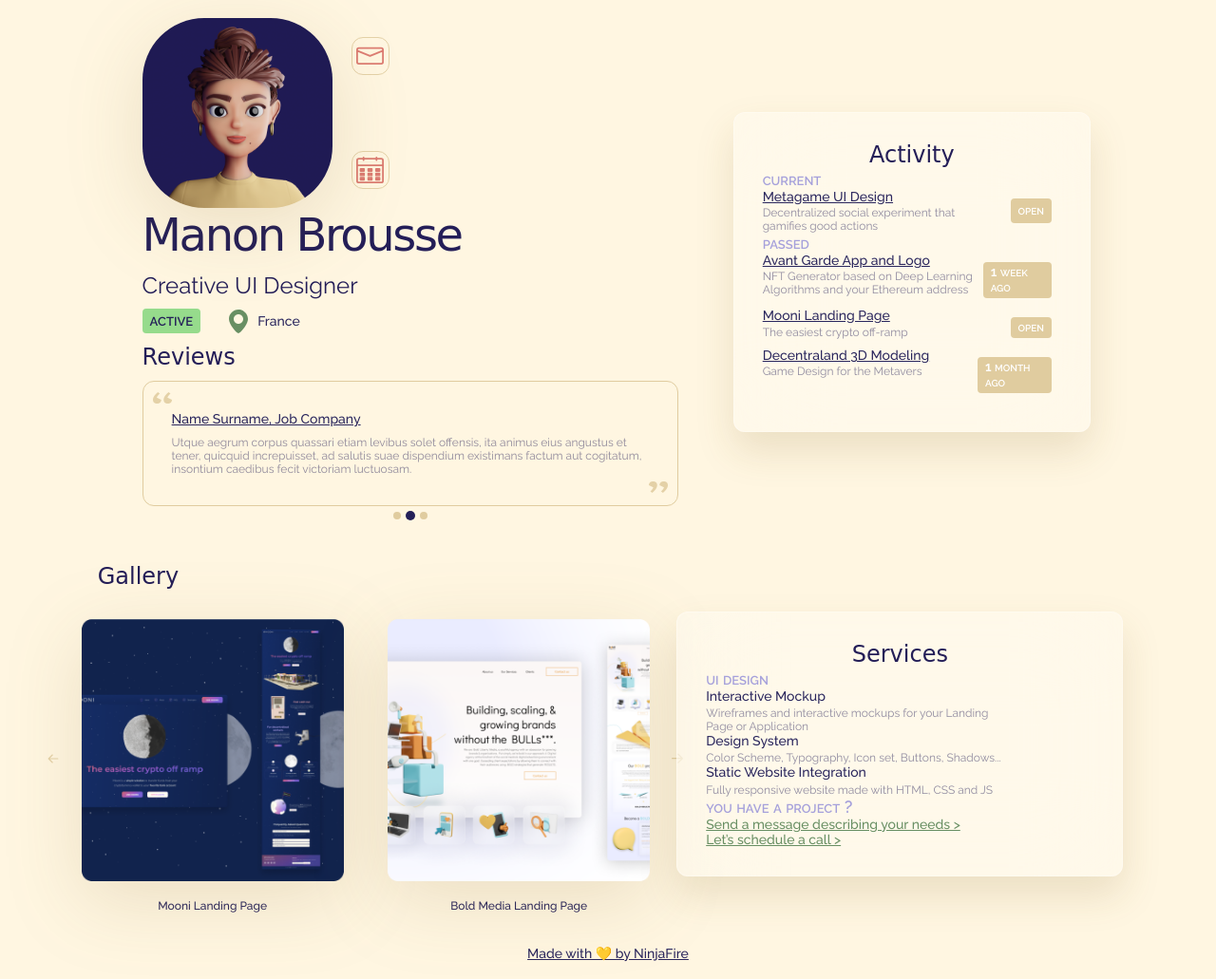
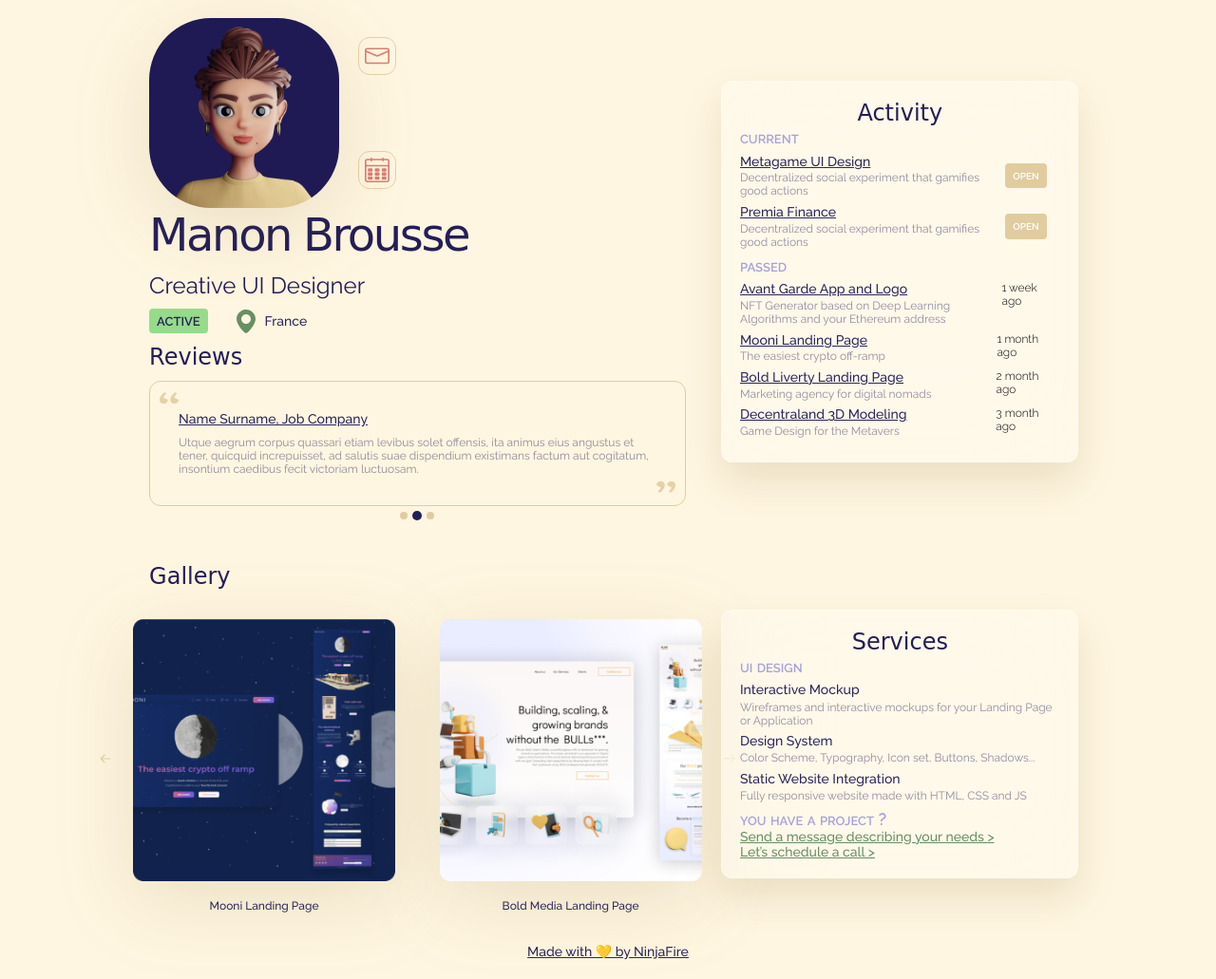
Before and after one commit to ninja-fire/Folio, a website built with Parcel: page index.html in a window 1280 px wide. Shown: the whole page at 95% size. Built offline with nearby package versions, Linux system fonts and the light colour scheme; a web font is replaced by a local one.

Commit message:
style fixing

```diff
--- a/index.html
+++ b/index.html
@@ -80,13 +80,22 @@
     </div>
 
 <!--    Activity Container-->
-    <div id="activity-container" class="card">
+    <div class="card">
       <h3>Activity</h3>
       <div id="current-container">
           <div class="caption">current</div>
           <div class="feedCard">
             <div class="text-container">
               <a>Metagame UI Design</a>
+              <p>Decentralized social experiment that gamifies good actions</p>
+            </div>
+            <div class="tag yellow">
+              <div>open</div>
+            </div>
+          </div>
+        <div class="feedCard">
+            <div class="text-container">
+              <a>Premia Finance</a>
               <p>Decentralized social experiment that gamifies good actions</p>
             </div>
             <div class="tag yellow">
@@ -101,21 +110,28 @@
             <a>Avant Garde App and Logo</a>
             <p>NFT Generator based on Deep Learning Algorithms and your Ethereum address</p>
           </div>
-          <div class="tag yellow">1 week ago</div>
+          <div class="def">1 week ago</div>
         </div>
         <div class="feedCard">
           <div class="text-container">
             <a>Mooni Landing Page</a>
             <p>The easiest crypto off-ramp</p>
           </div>
-          <div class="tag yellow">open</div>
+          <div class="def">1 month ago</div>
+        </div>
+        <div class="feedCard">
+          <div class="text-container">
+            <a>Bold Liverty Landing Page</a>
+            <p>Marketing agency for digital nomads</p>
+          </div>
+          <div class="def">2 month ago</div>
         </div>
         <div class="feedCard">
           <div class="text-container">
             <a>Decentraland 3D Modeling</a>
             <p>Game Design for the Metavers</p>
         </div>
-          <div class="tag yellow">1 month ago</div>
+          <div class="def">3 month ago</div>
         </div>
       </div>
     </div>
@@ -160,24 +176,24 @@
     </div>
 
 <!--    Services Container-->
-    <div id="services-container" class="card">
+    <div class="card">
       <h3>Services</h3>
       <div id="uidesign-container">
         <div class="caption">ui design</div>
         <div class="feedCard">
-          <div class="text-container">
+          <div>
             <div class="subtitle">Interactive Mockup</div>
             <p>Wireframes and interactive mockups for your Landing Page or Application</p>
           </div>
         </div>
         <div class="feedCard">
-          <div class="text-container">
+          <div>
             <div class="subtitle">Design System</div>
             <p>Color Scheme, Typography, Icon set, Buttons, Shadows...</p>
           </div>
         </div>
         <div class="feedCard">
-          <div class="text-container">
+          <div>
             <div class="subtitle">Static Website Integration</div>
             <p>Fully responsive website made with HTML, CSS and JS</p>
           </div>
--- a/scss/assets.scss
+++ b/scss/assets.scss
@@ -8,9 +8,10 @@
   display: flex;
   flex-direction: column;
   justify-content: center;
-  margin: 20px;
-  padding: 30px;
+  margin: 1%;
+  padding: 1.5%;
   height: 100%;
+  width: 30%;
 
   h3 {
     align-self: center;
@@ -24,17 +25,10 @@
 .feedCard {
   display: flex;
   flex-direction: row;
+  margin: 2% 0;
 
   .text-container {
     width: 80%;
-  }
-
-  &.current {
-
-  }
-
-  &.passed {
-
   }
 }
 
--- a/scss/button.scss
+++ b/scss/button.scss
@@ -8,7 +8,7 @@
   height: 40px;
   cursor: pointer;
   outline: none !important;
-  padding: 12%;
+  padding: 15%;
 
   img {
     height: 100%;
--- a/scss/main.scss
+++ b/scss/main.scss
@@ -27,7 +27,7 @@ body {
         flex-direction: column;
         width: 45%;
         flex-wrap: wrap;
-        margin: 0 3%;
+        margin: 0 2%;
 
         #prez-container {
           display: flex;
@@ -118,20 +118,6 @@ body {
         }
 
       }
-
-      #activity-container {
-        width: 30%;
-
-        //.activityBox {
-        //  display: flex;
-        //  flex-direction: row;
-        //
-        //  .text-container {
-        //    width: 80%;
-        //  }
-        //}
-
-      }
     }
 
     #bottom-container{
@@ -168,14 +154,6 @@ body {
           }
         }
       }
-
-      #CTA {
-
-        a {
-          color: #688F63;
-          margin: 2% 0;
-        }
-      }
     }
 
     footer {
--- a/scss/typo.scss
+++ b/scss/typo.scss
@@ -79,3 +79,12 @@ p {
   font-size: 12px;
   line-height: 16px;
 }
+
+.def {
+  font-family: Raleway;
+  font-style: normal;
+  font-weight: 300;
+  font-size: 12px;
+  line-height: 14px;
+  margin-left: 2%;
+}
```
